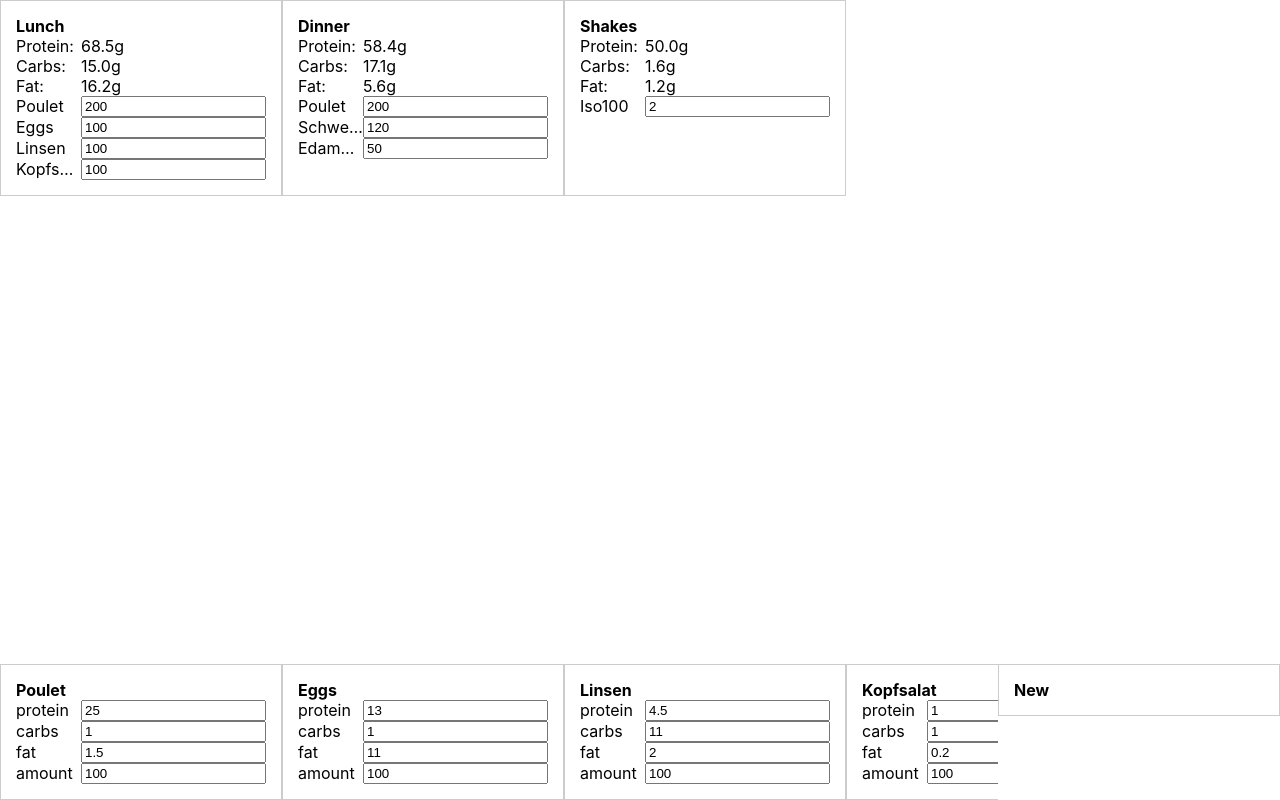
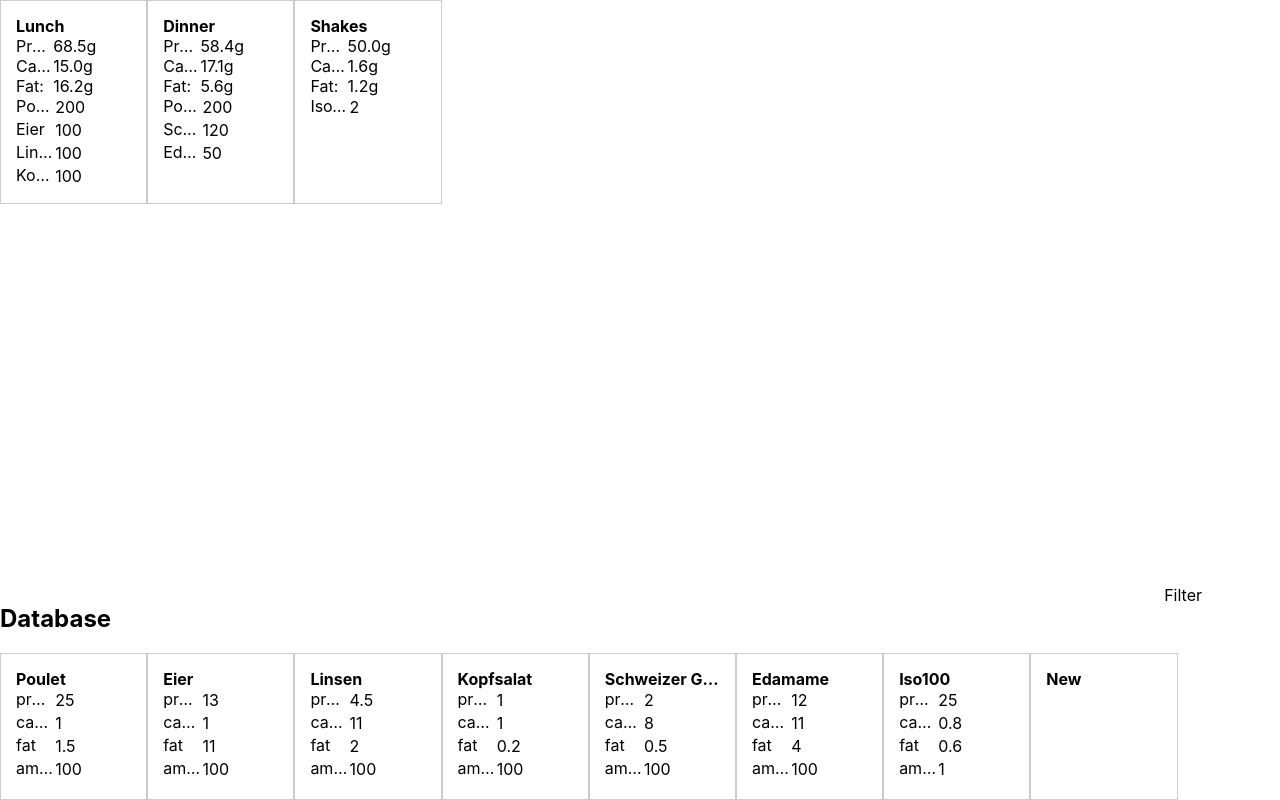
Before and after one commit to nanexo/MealPlanner, a React (Create React App) app: page / in a window 1280 px wide. Built offline with nearby package versions, Linux system fonts and the light colour scheme.

Commit message:
styling, filter foods by string, add more functionality to GridContainer

```diff
--- a/src/App.css
+++ b/src/App.css
@@ -2,7 +2,7 @@ body, html, #root {
 	height: 100vh;
 }
 
-span {
+span, div {
 	white-space: nowrap;
 	overflow: hidden;
 	text-overflow: ellipsis;
--- a/src/Card.css
+++ b/src/Card.css
@@ -1,8 +1,10 @@
 .card {
 	border: 1px solid #CCC;
-	width: 250px;
+	width: 9vw;
+	min-height: 9vw;
 	padding: 15px;
 }
+
 .card-header {
 	font-weight: bold;
 }
--- a/src/Entry.css
+++ b/src/Entry.css
@@ -1,2 +1,16 @@
 span {
 }
+
+input {
+	border: none;
+	border-bottom: 1px solid transparent;
+	font: inherit;
+}
+
+input:hover {
+	border-bottom: 1px solid #ddd;
+}
+
+input:focus {
+	border-bottom: 1px solid #bbb
+}
--- a/src/Entry.js
+++ b/src/Entry.js
@@ -12,35 +12,9 @@ function Entry(props) {
 	return (
 		<>
 			<span>{props.label}</span>
-			<input type="text" value={value} onChange={handleValueChanged} />
+			<input type="text" value={value} onChange={handleValueChanged} size={props.size || 3} />
 		</>
 	);
 }
 
-// class Entry extends React.Component {
-
-// 	constructor(props) {
-// 		super(props);
-// 		this.state = {value: props.amount};
-
-// 		this.handleAmountChange = this.handleAmountChange.bind(this);
-// 	}
-
-// 	handleAmountChange(event) {
-// 		this.setState({value: event.target.value});
-// 		this.props.onAmountChanged(this.props.id, event.target.value);
-
-// 	}
-
-// 	render() {
-// 		return (
-// 			<>
-// 				<span>{this.props.title}</span>
-// 				<input type="text" value={this.state.value} onChange={this.handleAmountChange} />
-// 			</>
-// 		);
-
-// 	};
-// }
-
 export default Entry;
--- a/src/FoodCard.js
+++ b/src/FoodCard.js
@@ -10,7 +10,7 @@ function FoodCard(props) {
 	const entries = ['protein', 'carbs', 'fat', 'amount'].map(inflateEntries);
 
 	return (
-		<GridContainer columns={2}>
+		<GridContainer columns="1fr auto">
 			{entries}
 		</GridContainer>
 	)
--- a/src/FoodDatabase.js
+++ b/src/FoodDatabase.js
@@ -4,12 +4,13 @@ import HorizontalContainer from './layout/HorizontalContainer';
 import DockContainer from './layout/DockContainer';
 import Card from './Card';
 import FoodCard from './FoodCard';
+import Entry from './Entry';
 
 class FoodDatabase extends React.Component {
 	constructor(props) {
 		super(props);
 
-		this.state = {foods: mealStore.getFoods()};
+		this.state = {foods: mealStore.getFoods(), filterText: ''};
 		this.trackedData = ['title', 'protein', 'carbs', 'fat', 'amount'];
 
 		this.onUpdate = this.onUpdate.bind(this);
@@ -24,16 +25,31 @@ class FoodDatabase extends React.Component {
 	}
 
 	onUpdate() {
-		this.setState({meals: mealStore.getMeals()});
+		this.setState({foods: mealStore.getFoods()});
 	}
 
 
 	render() {
-		const cards = this.state.foods.map((food, index) => <Card title={food.title}><FoodCard food={food} /></Card>);
+		let foods = this.state.foods;
+		if(!!this.state.filterText) {
+			foods = foods.filter((food) => food.title.startsWith(this.state.filterText));
+		}
+		const cards = foods.map((food, index) => <Card key={food.id} title={food.title}><FoodCard food={food} /></Card>);
 		const centerContent = <HorizontalContainer>{cards}</HorizontalContainer>;
 		const newCard = <Card title="New" />
+
+		const onFilterValueChanged = (field, value) => this.setState({filterText: value});
+
+		const topContent = (
+			<DockContainer
+				center={<h2>Database</h2>}
+				right={<Entry label="Filter" onValueChanged={onFilterValueChanged} />}
+				/>
+		);
+
 		return (
 			<DockContainer
+				top={topContent}
 				left={centerContent}
 				center={newCard}
 				/>
--- a/src/MealCard.js
+++ b/src/MealCard.js
@@ -16,7 +16,7 @@ function MealCard(props) {
 
 		return (
 			<Card title={props.title}>
-				<GridContainer columns={2}>
+				<GridContainer columns="1fr auto">
 					<MealEntryTotals items={props.items} />
 					{mealEntries}
 				</GridContainer>
--- a/src/MealStore.js
+++ b/src/MealStore.js
@@ -5,7 +5,7 @@ class MealStore {
 
 	#foods = [
 		{id: 0, title: 'Poulet', protein: 25, carbs: 1, fat: 1.5, fiber: 0, amount: 100},
-		{id: 1, title: 'Eggs', protein: 13, carbs: 1, fat: 11, fiber: 0, amount: 100},
+		{id: 1, title: 'Eier', protein: 13, carbs: 1, fat: 11, fiber: 0, amount: 100},
 		{id: 2, title: 'Linsen', protein: 4.5, carbs: 11, fat: 2, fiber: 3.5, amount: 100},
 		{id: 3, title: 'Kopfsalat', protein: 1, carbs: 1, fat: 0.2, fiber: 1.5, amount: 100},
 		{id: 4, title: 'Schweizer Gemuesemischung', protein: 2, carbs: 8, fat: 0.5, fiber: 3, amount: 100},
--- a/src/MealTotalPanel.js
+++ /dev/null
@@ -1 +0,0 @@
-{\rtf1}
--- a/src/layout/DockContainer.js
+++ b/src/layout/DockContainer.js
@@ -4,7 +4,7 @@ import './DockContainer.css';
 function DockContainer(props) {
 
 	const prepareContent = (name) => {
-		return (!!props[name] ? <div className={name + '-content'}>{props[name]}</div> : null)
+		return (!!props[name] ? <div key={name} className={name + '-content'}>{props[name]}</div> : null)
 	};
 
 	const content = ['top', 'left', 'center', 'right', 'bottom'].map(prepareContent);
--- a/src/layout/GridContainer.js
+++ b/src/layout/GridContainer.js
@@ -3,8 +3,7 @@ import './GridContainer.css';
 
 function GridContainer(props) {
 	const style = {
-		gridTemplateColumns: Array(props.columns).fill('1fr').join(' ')
-
+		gridTemplateColumns: props.columns
 	};
 	return <div className="grid-container" style={style}>{props.children}</div>
 }
```
